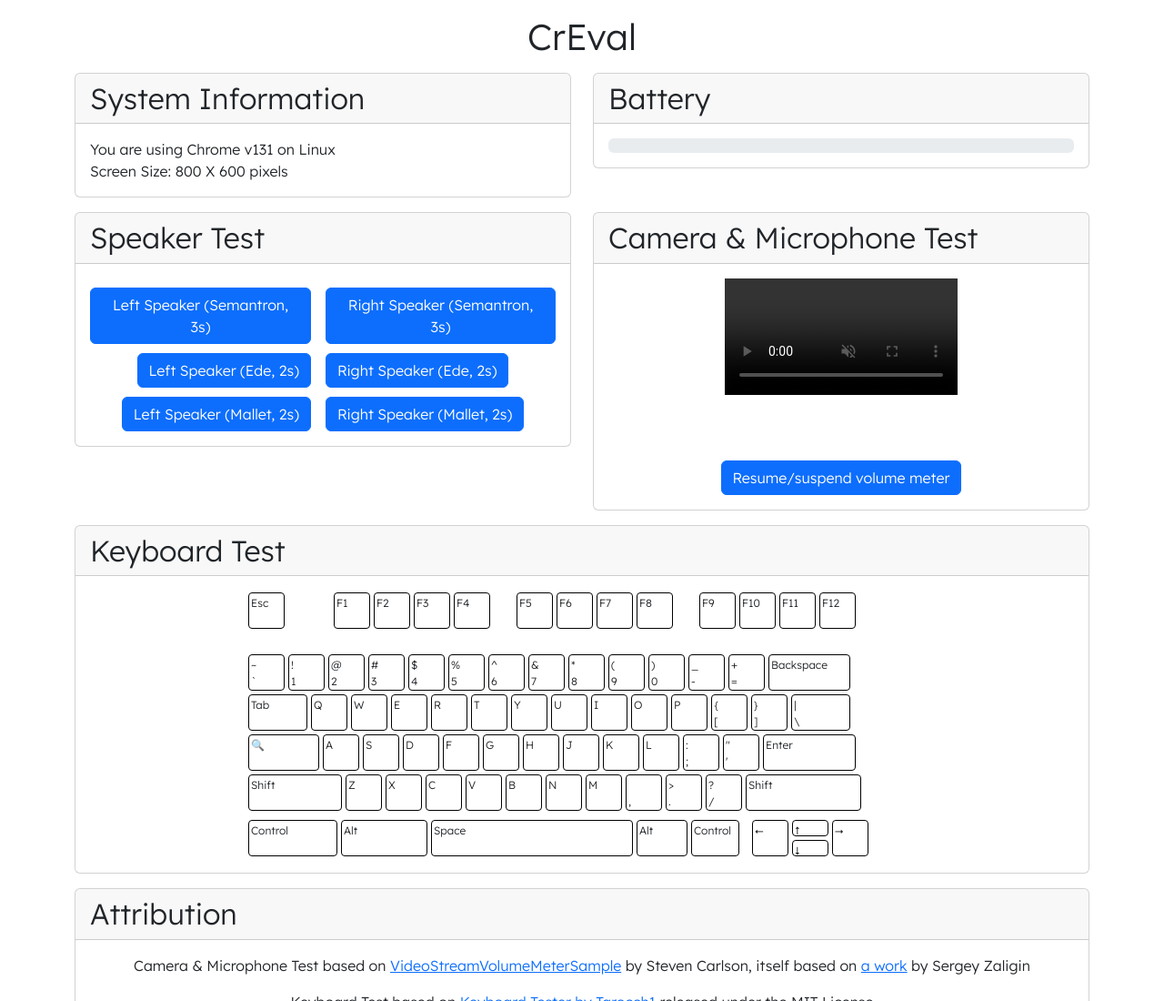
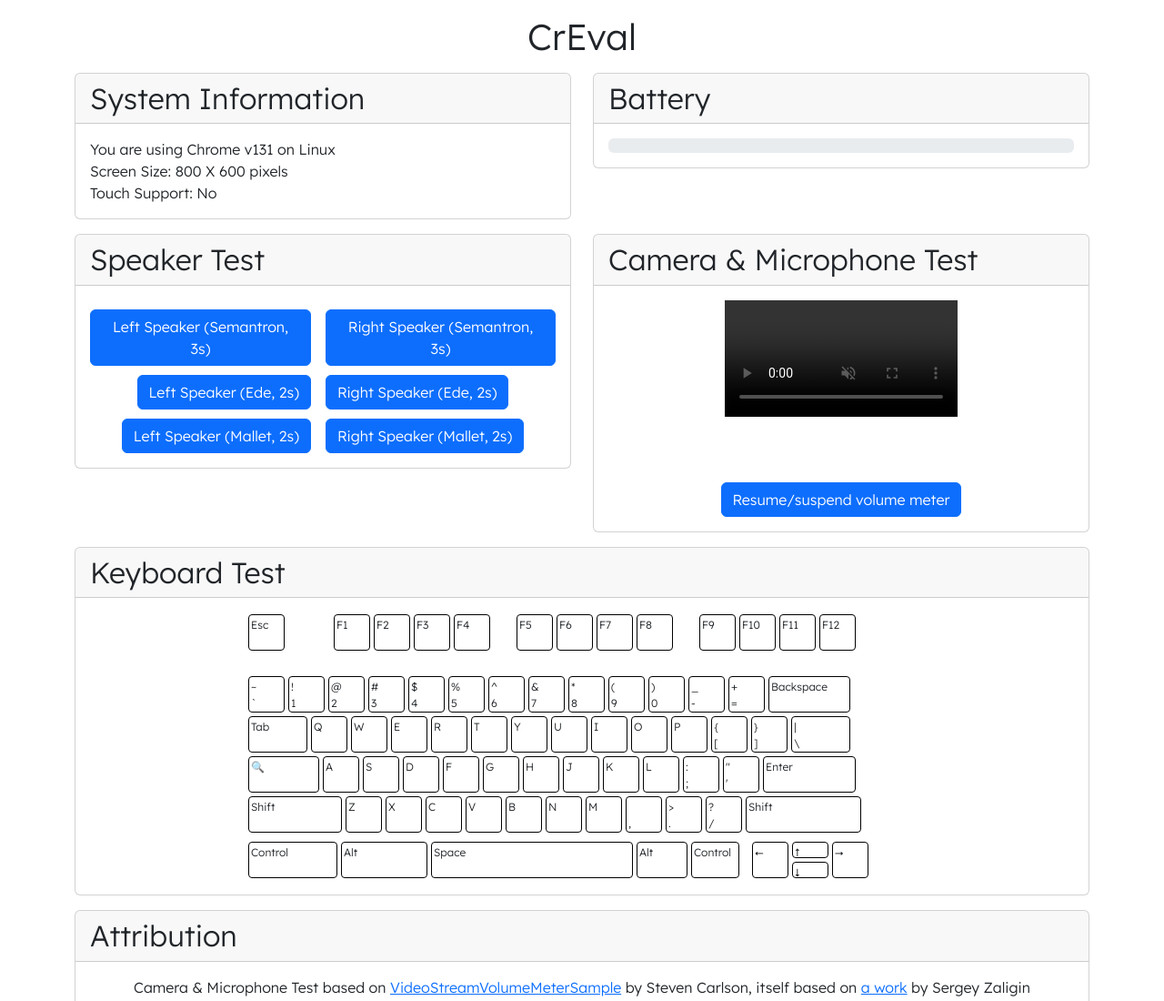
Before and after one commit to escarlson/CrEval, a website: page index.html in a window 1280 px wide. Shown: the top 1100 px of the page at 91% size. Drawn offline with nearby package versions, Linux system fonts and the light colour scheme.

Commit message:
Add touch info

```diff
--- a/index.html
+++ b/index.html
@@ -80,15 +80,29 @@
           <div class="card">
             <h2 class="card-header">System Information</h2>
             <div class="card-body">
+              <div id="system-info"></div>
+              <div id="screen-size"></div>
+              <div id="touch-info"></div>
               <script>
+                // Bowser system info
                 var result = bowser.getParser(window.navigator.userAgent);
-                  console.log(result);
-                  document.write("You are using " + result.parsedResult.browser.name +
-                                " v" + result.parsedResult.browser.version.split('.')[0] +
-                                " on " + result.parsedResult.os.name);
+                document.getElementById("system-info").textContent =
+                  "You are using " + result.parsedResult.browser.name +
+                  " v" + result.parsedResult.browser.version.split('.')[0] +
+                  " on " + result.parsedResult.os.name;
+
+                // Screen size
+                document.getElementById("screen-size").textContent =
+                  "Screen Size: " + screen.width + " X " + screen.height + " pixels";
+
+                // Touch & Input info
+                const hasTouch = 'ontouchstart' in window || navigator.maxTouchPoints > 0;
+                const touchPoints = navigator.maxTouchPoints || 0;
+                document.getElementById("touch-info").textContent =
+                  hasTouch
+                    ? `Touch Support: Yes (${touchPoints} touch point${touchPoints === 1 ? '' : 's'})`
+                    : "Touch Support: No";
               </script>
-              <br/>
-              <script>document.write("Screen Size: " + screen.width + " X " + screen.height + " pixels");</script>
             </div>
           </div>
         </div>
```
